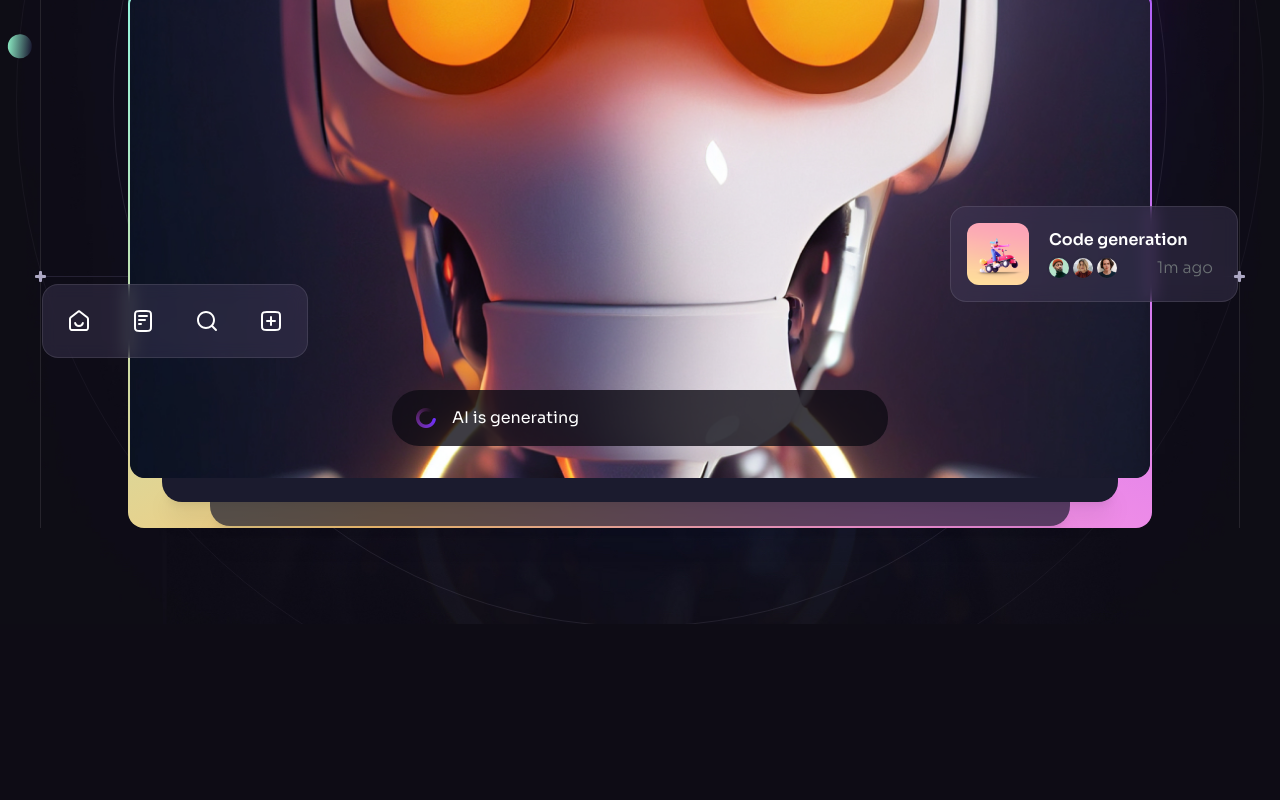
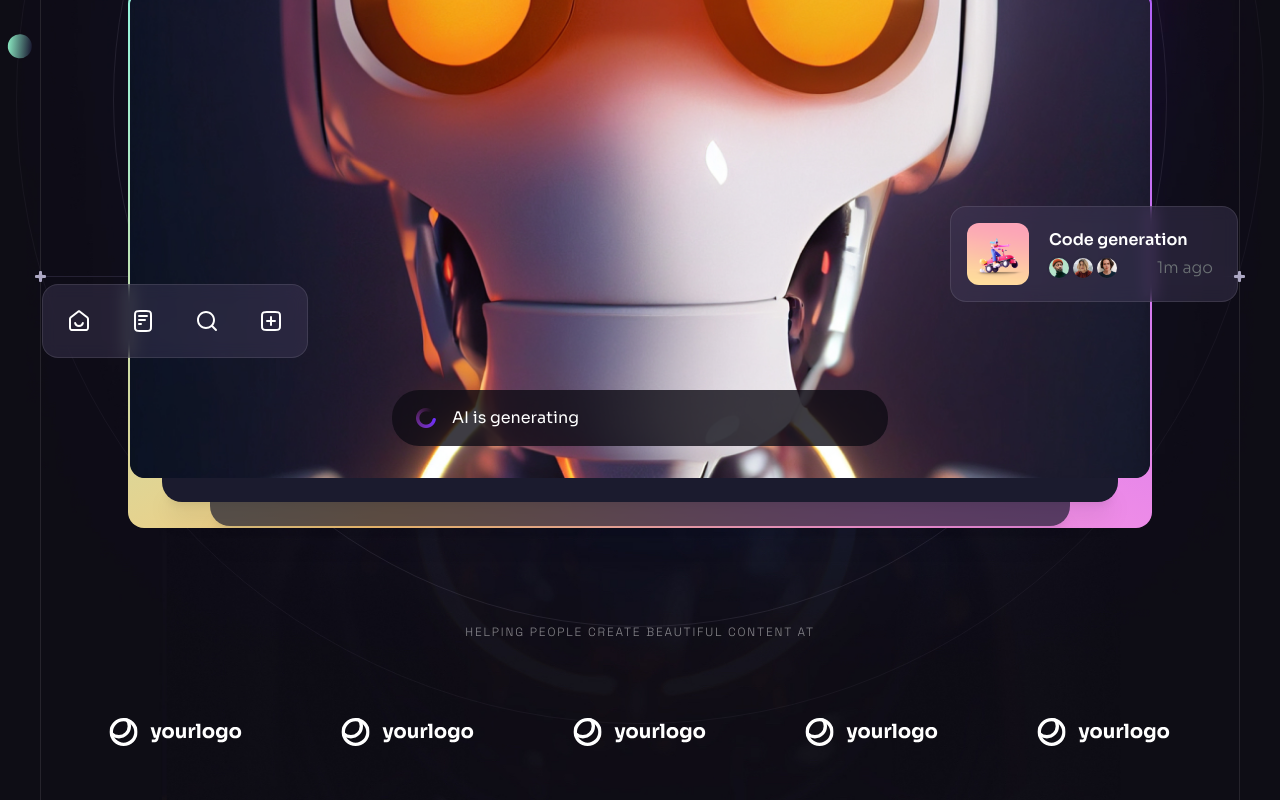
Before and after one commit to pawxnsingh/Brainwave-GPT, a React (Vite) app: page / in a window 1280 px wide. Shown: the part 600-1400 px from the top of the page. Before the commit the page ends 1224 px from the top, so only its background shows below. Built offline with nearby package versions, Linux system fonts and the light colour scheme.

Commit message:
implemented the hero section

```diff
--- a/src/components/CompanyLogos.tsx
+++ b/src/components/CompanyLogos.tsx
@@ -1,8 +1,23 @@
+import { companyLogos } from "../constants";
 
-const CompanyLogos = () => {
-  return (
-    <div>CompanyLogos</div>
-  )
-}
+const CompanyLogos = ({ className }: any) => {
+   return (
+      <div className={className}>
+         <h5 className="tagline mb-6 text-center text-n-1/50">
+            HELPING PEOPLE CREATE BEAUTIFUL CONTENT AT
+         </h5>
+         <ul className="flex">
+            {companyLogos.map((logo, index) => (
+               <li
+                  key={index}
+                  className="flex items-center justify-center flex-1 h-[8.5rem]"
+               >
+                  <img src={logo} alt="logo" width={134} height={28} />
+               </li>
+            ))}
+         </ul>
+      </div>
+   );
+};
 
-export default CompanyLogos
+export default CompanyLogos;
--- a/src/components/Hero.tsx
+++ b/src/components/Hero.tsx
@@ -1,4 +1,5 @@
 import { ScrollParallax } from "react-just-parallax";
+import CompanyLogos from "./CompanyLogos";
 import Generating from "./Generating";
 import Notification from "./Notification";
 
@@ -21,7 +22,7 @@
          id="hero"
       >
          <div className="container relative" ref={parallaxRef}>
-            <div className="relative z-1 max-w-[62rem] mx-auto text-center mb-[4rem] md:mb-20 lg:mb-[6rem]">
+            <div className="relative z-1 max-w-[62rem] mx-auto text-center mb-[4rem] md:mb-20 lg:mb-[6rem] select-none">
                <h1 className="h1 mb-6">
                   Explore the Possibilities of&nbsp;AI&nbsp;Chatting with{` `}
                   <span className="inline-block relative">
@@ -104,6 +105,7 @@
                </div>
                <BackgroundCircles parallaxRef={parallaxRef} />
             </div>
+            <CompanyLogos className="hidden relative z-10 mt-20 lg:block "/>
          </div>
          <BottomLine />
       </Section>
```
